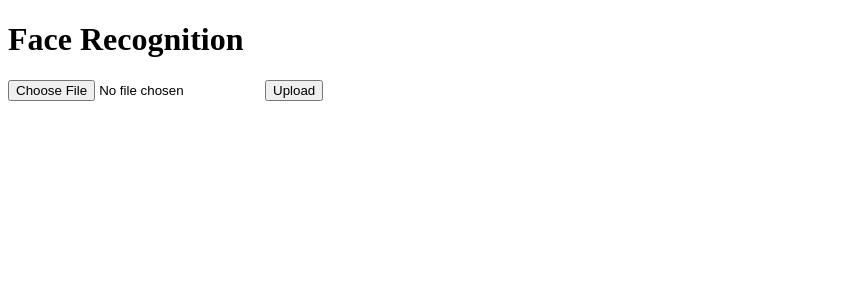
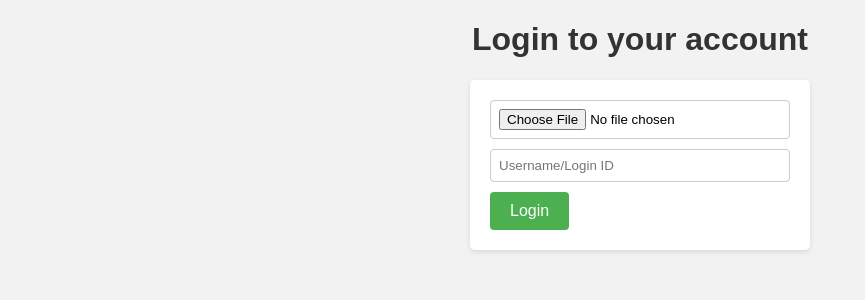
Before and after one commit to saumyamehra23/face-recognition, a Flask app: page / in a window 1280 px wide. Shown: the top 300 px of the page, without its empty margins (0-865 px from the left). Run offline with Flask 3, Linux system fonts and the light colour scheme.

Commit message:
Update index.html

```diff
--- a/templates/index.html
+++ b/templates/index.html
@@ -2,16 +2,79 @@
 <html>
 
 <head>
-    <title>Face Recognition</title>
+    <title>Banking System - Login</title>
+    <style>
+        body {
+            font-family: Arial, sans-serif;
+            background-color: #f2f2f2;
+        }
+
+        h1 {
+            color: #333;
+            text-align: center;
+        }
+
+        form {
+            width: 300px;
+            margin: 0 auto;
+            padding: 20px;
+            background-color: #fff;
+            border-radius: 5px;
+            box-shadow: 0 2px 5px rgba(0, 0, 0, 0.1);
+        }
+
+        input[type="file"],
+        input[type="text"] {
+            display: block;
+            margin-bottom: 10px;
+            width: 100%;
+            padding: 8px;
+            border: 1px solid #ccc;
+            border-radius: 4px;
+            box-sizing: border-box;
+        }
+
+        input[type="submit"] {
+            background-color: #4caf50;
+            color: #fff;
+            border: none;
+            padding: 10px 20px;
+            text-align: center;
+            text-decoration: none;
+            display: inline-block;
+            font-size: 16px;
+            border-radius: 4px;
+            cursor: pointer;
+        }
+
+        input[type="submit"]:hover {
+            background-color: #45a049;
+        }
+
+        video {
+            width: 100%;
+            border: 1px solid #ccc;
+            border-radius: 4px;
+            margin-bottom: 10px;
+        }
+
+        .login-error {
+            color: red;
+            text-align: center;
+        }
+    </style>
 </head>
 
+<body>
+    <h1>Login to your account</h1>
+    <form action="/upload" method="post" enctype="multipart/form-data">
+        <input type="file" name="file" accept="image/*" required>
+        <input type="text" name="username" placeholder="Username/Login ID" required>
+        <input type="submit" value="Login">
+    </form>
+    <p class="login-error">{{ error_message }}</p>
 
-<body>
-    <h1>Face Recognition</h1>
-    <form action="/upload" method="post" enctype="multipart/form-data">
-        <input type="file" name="file">
-        <input type="submit" value="Upload">
-    </form>
+
 </body>
 
 </html>
```
